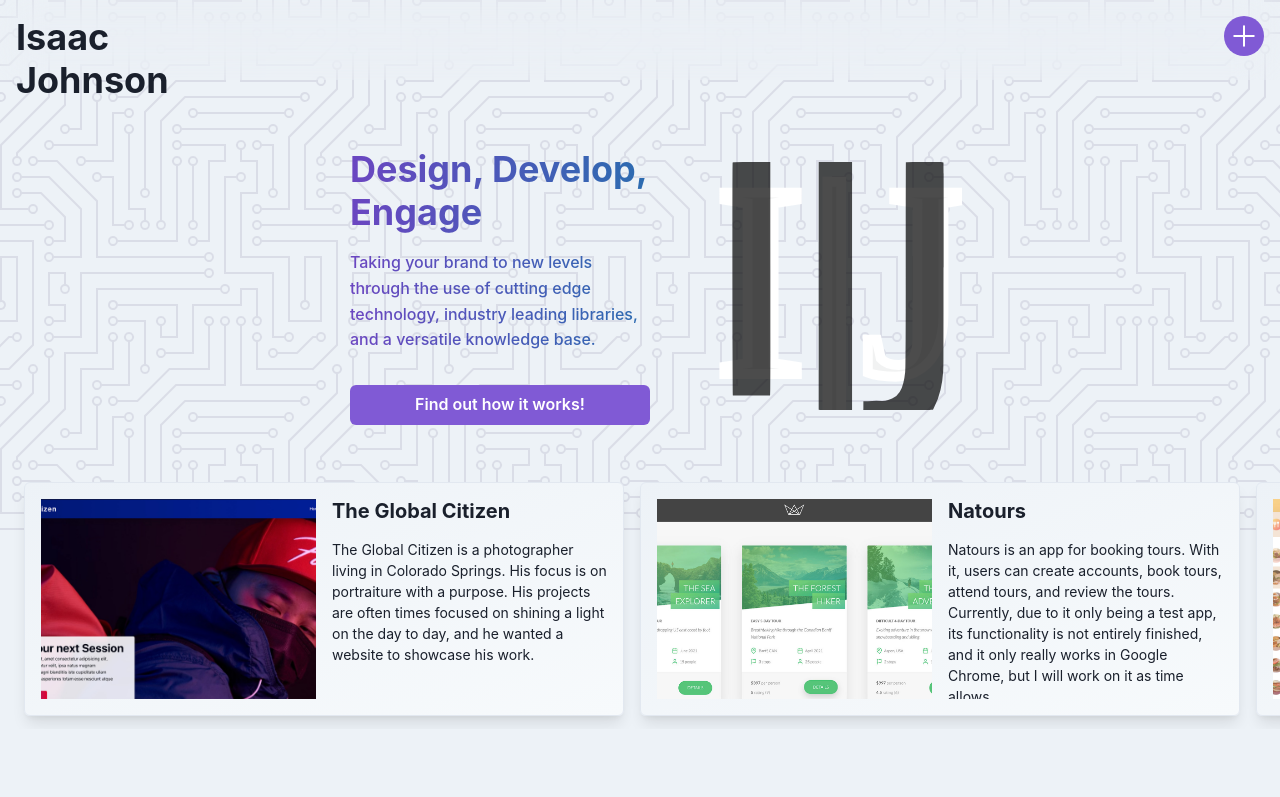
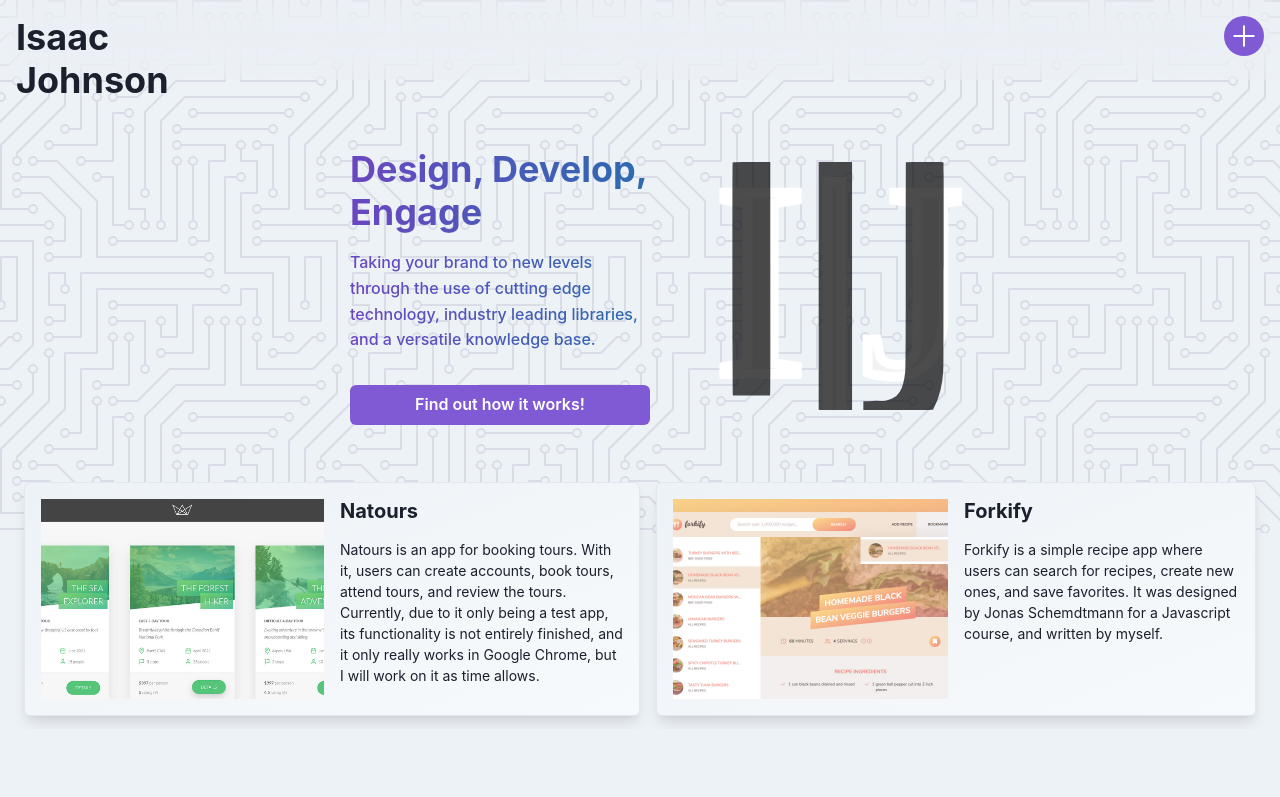
Before and after one commit to FindingHomeHere/portfolio-v2, a Next.js app: page / in a window 1280 px wide. Shown: the top 797 px of the page. Built offline with nearby package versions, Linux system fonts and the light colour scheme.

Commit message:
removed broken link for portfolio work

```diff
--- a/components/work/WorkData.js
+++ b/components/work/WorkData.js
@@ -1,26 +1,26 @@
 export default [
-  {
-    id: 1,
-    title: "The Global Citizen",
-    description:
-      "The Global Citizen is a photographer living in Colorado Springs. His focus is on portraiture with a purpose. His projects are often times focused on shining a light on the day to day, and he wanted a website to showcase his work.",
-    link: "https://tgcstudio.com/",
-    image: "tgc",
-  },
+  // {
+  //   id: 1,
+  //   title: "The Global Citizen",
+  //   description:
+  //     "The Global Citizen is a photographer living in Colorado Springs. His focus is on portraiture with a purpose. His projects are often times focused on shining a light on the day to day, and he wanted a website to showcase his work.",
+  //   link: "https://tgcstudio.com/",
+  //   image: "tgc",
+  // },
   {
     id: 2,
-    title: "Natours",
+    title: 'Natours',
     description:
-      "Natours is an app for booking tours. With it, users can create accounts, book tours, attend tours, and review the tours. Currently, due to it only being a test app, its functionality is not entirely finished, and it only really works in Google Chrome, but I will work on it as time allows.",
-    link: "https://natours-fhh.herokuapp.com/",
-    image: "natours",
+      'Natours is an app for booking tours. With it, users can create accounts, book tours, attend tours, and review the tours. Currently, due to it only being a test app, its functionality is not entirely finished, and it only really works in Google Chrome, but I will work on it as time allows.',
+    link: 'https://natours-fhh.herokuapp.com/',
+    image: 'natours',
   },
   {
     id: 3,
-    title: "Forkify",
+    title: 'Forkify',
     description:
-      "Forkify is a simple recipe app where users can search for recipes, create new ones, and save favorites. It was designed by Jonas Schemdtmann for a Javascript course, and written by myself.",
-    link: "https://forkifyfhh.netlify.app/",
-    image: "forkify",
+      'Forkify is a simple recipe app where users can search for recipes, create new ones, and save favorites. It was designed by Jonas Schemdtmann for a Javascript course, and written by myself.',
+    link: 'https://forkifyfhh.netlify.app/',
+    image: 'forkify',
   },
 ];
```
